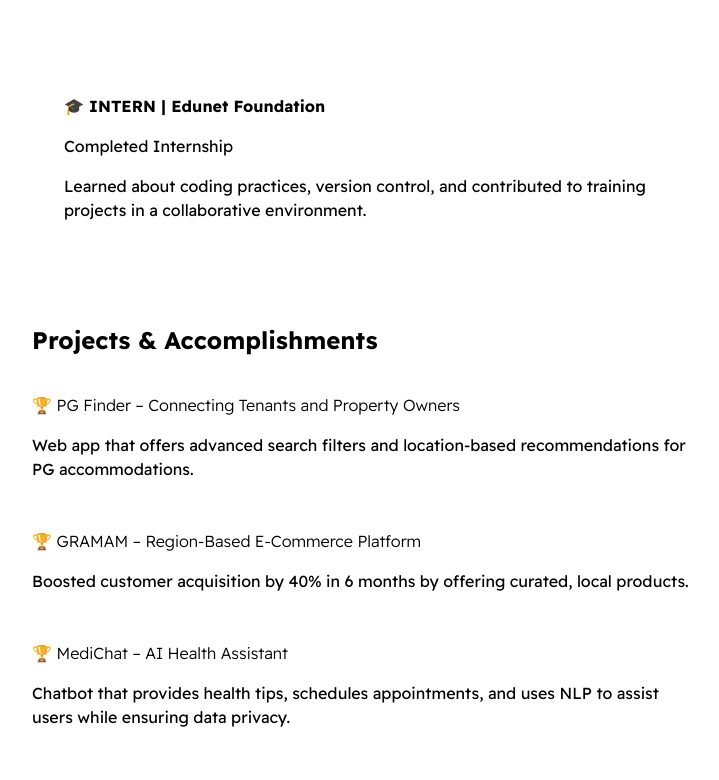
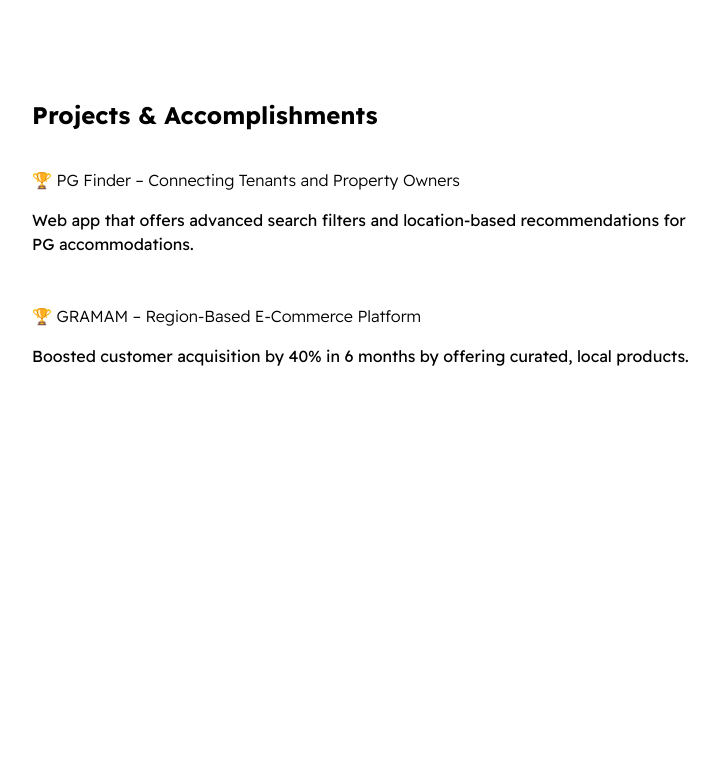
Before and after one commit to haritejgit/haritejgit.github.io, a plain HTML site: page index.html in a window 1280 px wide. Shown: the part 1969-2749 px from the top of the page, without its empty margins (274-993 px from the left). After the commit the page ends 2409 px from the top, so only its background shows below. Drawn offline with Linux system fonts and the light colour scheme.

Commit message:
Update index.html

```diff
--- a/index.html
+++ b/index.html
@@ -85,12 +85,6 @@
                     <p>Completed Internship</p>
                     <p>Gained hands-on experience in full-stack development with mentorship and live tasks.</p>
                 </div>
-                <div class="line-break"></div>
-                <div class="card--work-history">
-                    <strong>🎓 INTERN | Edunet Foundation</strong>
-                    <p>Completed Internship</p>
-                    <p>Learned about coding practices, version control, and contributed to training projects in a collaborative environment.</p>
-                </div>
             </section>
             <section class="section--page">
                 <h2>Projects & Accomplishments</h2>
@@ -102,10 +96,6 @@
                     <a href="#"><span>🏆 </span>GRAMAM – Region-Based E-Commerce Platform</a>
                     <p>Boosted customer acquisition by 40% in 6 months by offering curated, local products.</p>
                 </div>
-                <div class="card--project">
-                    <a href="#"><span>🏆 </span>MediChat – AI Health Assistant</a>
-                    <p>Chatbot that provides health tips, schedules appointments, and uses NLP to assist users while ensuring data privacy.</p>
-                </div>
             </section>
         </div>
         <div id="theme-switcher">
```
